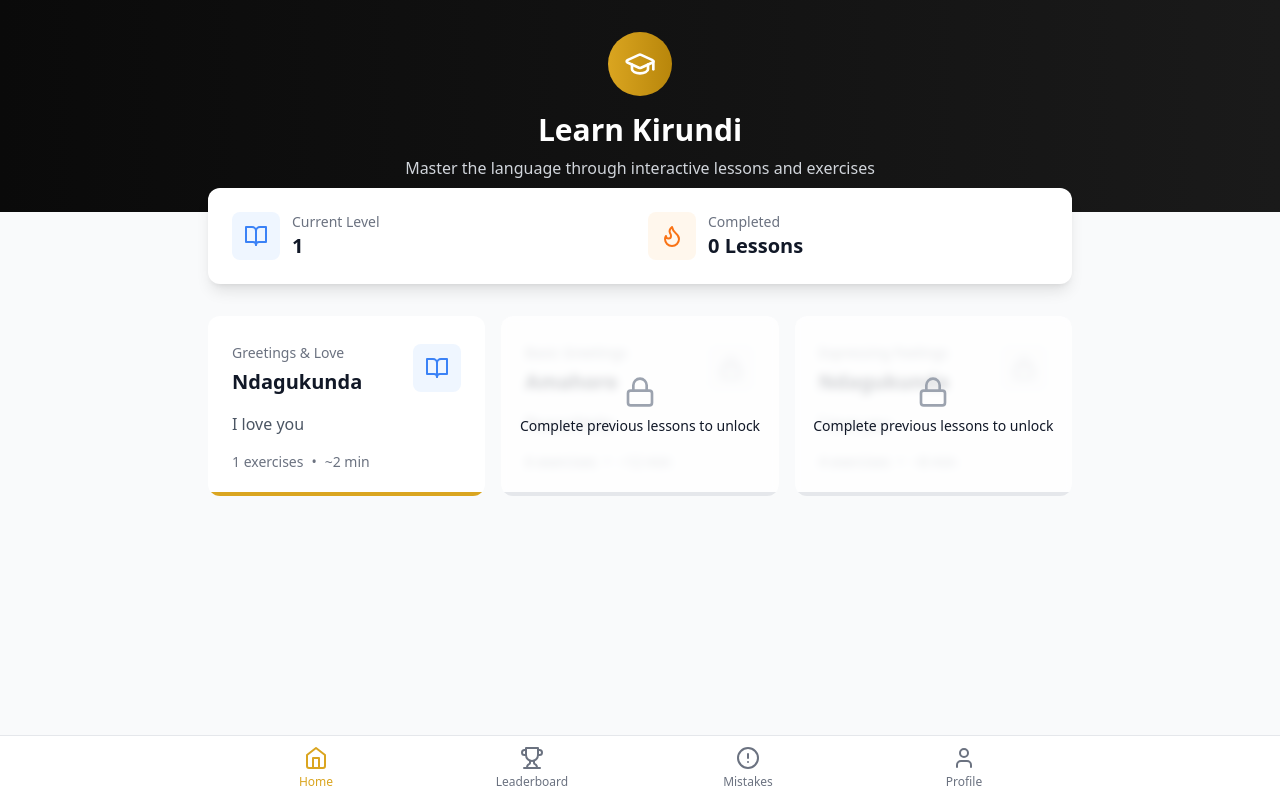
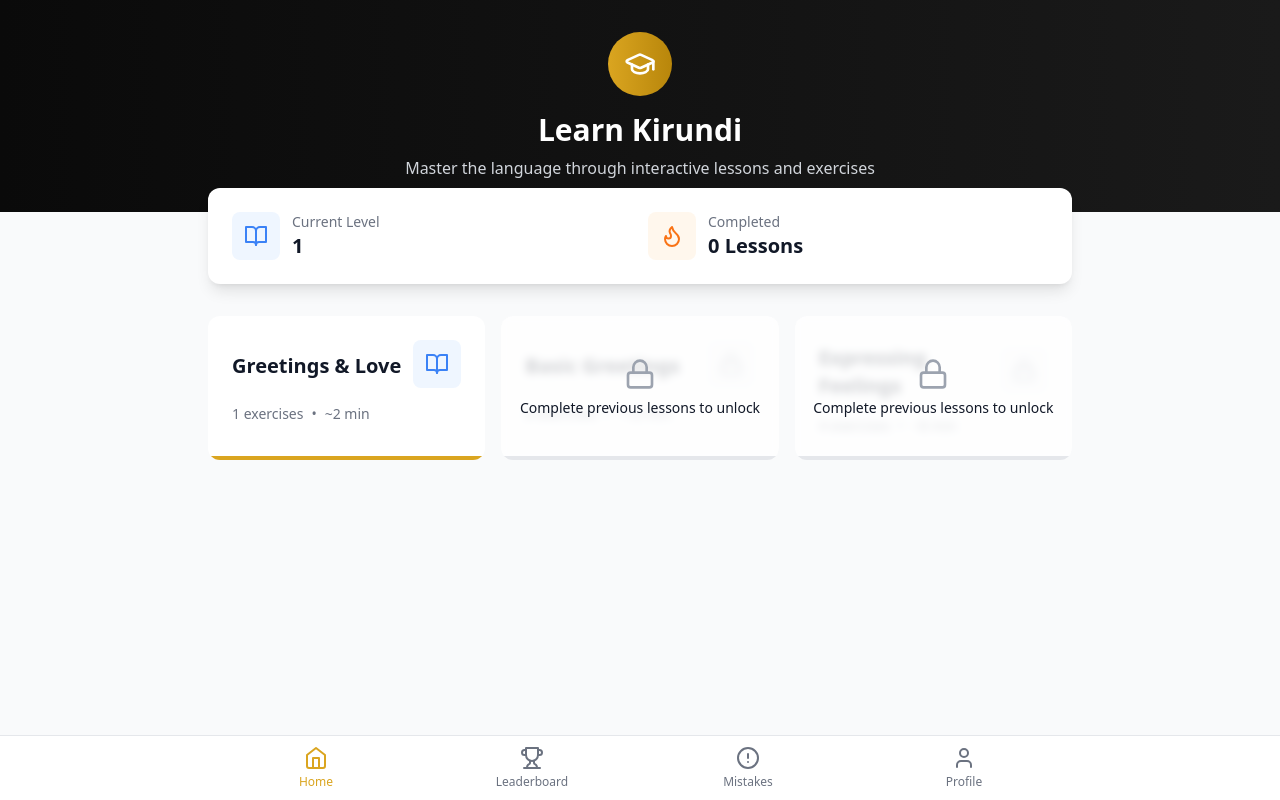
Before and after one commit to lionel-k/lionel-k.github.io, a React (Vite) app in the folder app/: page /login in a window 1280 px wide. Both pictures are taken after typing "name@example.com", "Sample123" into the empty fields and a click on the button "Sign in". Built offline with nearby package versions, Linux system fonts and the light colour scheme.

Commit message:
Remove unnecessary fields and update lesson display

```diff
--- a/app/src/data/lessons.json
+++ b/app/src/data/lessons.json
@@ -2,11 +2,6 @@
   {
     "id": 1,
     "name": "Greetings & Love",
-    "word": "Ndagukunda",
-    "translation": "I love you",
-    "example": "Ndagukunda cane",
-    "exampleTranslation": "I love you very much",
-    "audioUrl": "https://assets.mixkit.co/active_storage/sfx/2870/2870-preview.mp3",
     "exercises": [
       {
         "id": 3,
@@ -37,11 +32,6 @@
   {
     "id": 2,
     "name": "Basic Greetings",
-    "word": "Amahoro",
-    "translation": "Peace/Hello",
-    "example": "Amahoro, umeze gute?",
-    "exampleTranslation": "Hello, how are you?",
-    "audioUrl": "https://assets.mixkit.co/active_storage/sfx/2869/2869-preview.mp3",
     "exercises": [
       {
         "id": 1,
@@ -142,11 +132,6 @@
   {
     "id": 3,
     "name": "Expressing Feelings",
-    "word": "Ndagukunda",
-    "translation": "I love you",
-    "example": "Ndagukunda cane",
-    "exampleTranslation": "I love you very much",
-    "audioUrl": "https://assets.mixkit.co/active_storage/sfx/2870/2870-preview.mp3",
     "exercises": [
       {
         "id": 5,
--- a/app/src/pages/Learning.tsx
+++ b/app/src/pages/Learning.tsx
@@ -1,6 +1,6 @@
 import { useState, useEffect } from "react";
 import { useNavigate } from "react-router-dom";
-import { ChevronRight, Volume2, X, CheckCircle, XCircle } from "lucide-react";
+import { ChevronRight, X, CheckCircle, XCircle } from "lucide-react";
 import { Exercise, LearningLesson } from "../types";
 import {
   MultipleChoice,
@@ -219,35 +219,12 @@ const Learning = ({ lesson, onExit, backPath = "/lessons" }: LearningProps) => {
       <div className="py-8">
         <div className="max-w-3xl mx-auto px-4">
           {/* Word Section */}
-          {(lesson.word || lesson.translation || lesson.example) && (
+          {lesson.name && (
             <div className="bg-white rounded-2xl shadow-lg p-8 mb-6">
-              <div className="flex items-center justify-center gap-4 mb-4">
-                {lesson.word && (
-                  <h2 className="text-4xl font-bold text-gray-900">
-                    {lesson.word}
-                  </h2>
-                )}
-                {lesson.audioUrl && (
-                  <button
-                    onClick={() => new Audio(lesson.audioUrl!).play()}
-                    className="p-2 rounded-full bg-blue-100 hover:bg-blue-200 transition-colors"
-                  >
-                    <Volume2 className="w-6 h-6 text-blue-600" />
-                  </button>
-                )}
-              </div>
-              {lesson.translation && (
+              {lesson.name && (
                 <p className="text-xl text-gray-600 text-center mb-6">
-                  {lesson.translation}
+                  {lesson.name}
                 </p>
-              )}
-              {lesson.example && (
-                <div className="bg-blue-50 rounded-lg p-4">
-                  <p className="text-lg text-blue-900 mb-2">{lesson.example}</p>
-                  {lesson.exampleTranslation && (
-                    <p className="text-gray-600">{lesson.exampleTranslation}</p>
-                  )}
-                </div>
               )}
             </div>
           )}
--- a/app/src/pages/LessonLearning.tsx
+++ b/app/src/pages/LessonLearning.tsx
@@ -17,13 +17,7 @@ const LessonLearning = () => {
 
   const learningLesson: LearningLesson = {
     id: currentLesson.id,
-    title: "Learn Kirundi",
-    subtitle: "Master the language through interactive lessons",
-    word: currentLesson.word,
-    translation: currentLesson.translation,
-    example: currentLesson.example,
-    exampleTranslation: currentLesson.exampleTranslation,
-    audioUrl: currentLesson.audioUrl,
+    name: currentLesson.name,
     exercises: currentLesson.exercises,
     onComplete: () => {
       completeLesson(Number(lessonId));
--- a/app/src/pages/Lessons.tsx
+++ b/app/src/pages/Lessons.tsx
@@ -81,11 +81,8 @@ const Lessons = () => {
               <div className="p-6">
                 <div className="flex items-center justify-between mb-4">
                   <div>
-                    <span className="text-sm font-medium text-gray-500">
+                    <h3 className="text-xl font-bold text-gray-900 mt-1">
                       {lesson.name}
-                    </span>
-                    <h3 className="text-xl font-bold text-gray-900 mt-1">
-                      {lesson.word}
                     </h3>
                   </div>
                   <div
@@ -115,8 +112,6 @@ const Lessons = () => {
                     )}
                   </div>
                 </div>
-
-                <p className="text-gray-600 mb-4">{lesson.translation}</p>
 
                 <div className="flex items-center text-sm text-gray-500">
                   <span>{lesson.exercises.length} exercises</span>
--- a/app/src/pages/MistakesPractice.tsx
+++ b/app/src/pages/MistakesPractice.tsx
@@ -8,8 +8,7 @@ const MistakesPractice = () => {
 
   const learningLesson: LearningLesson = {
     id: "mistakes",
-    title: "Practice Mistakes",
-    subtitle: "Review and improve your learning",
+    name: "Practice Mistakes",
     exercises: mistakesData.exercises as Exercise[],
     onComplete: () => {
       navigate("/mistakes");
```
Also changed, not shown: app/src/types/index.ts (+2 -12 lines).
